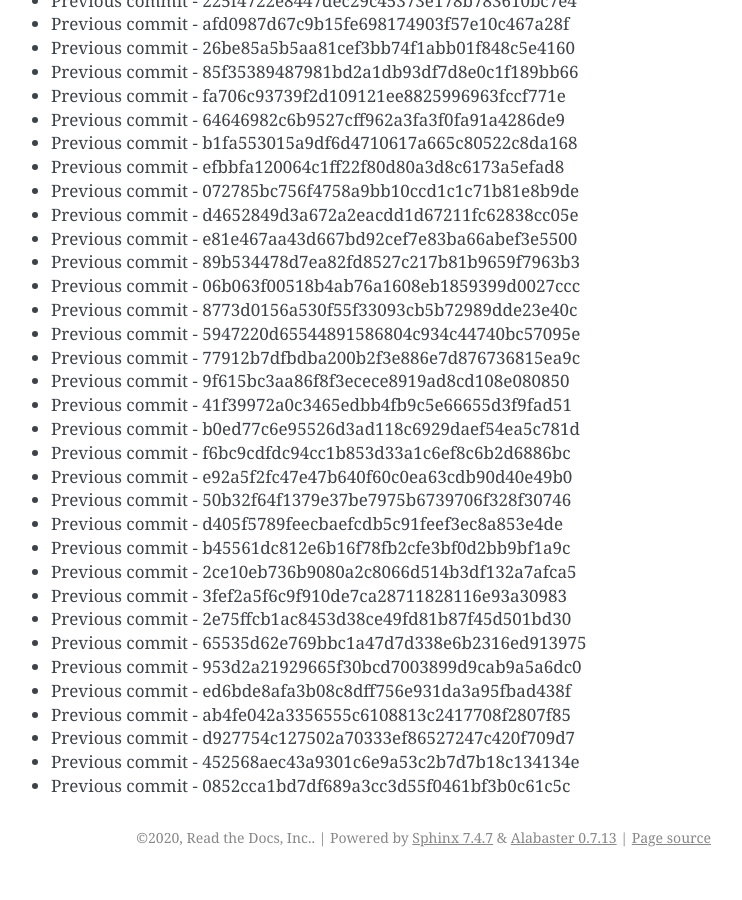
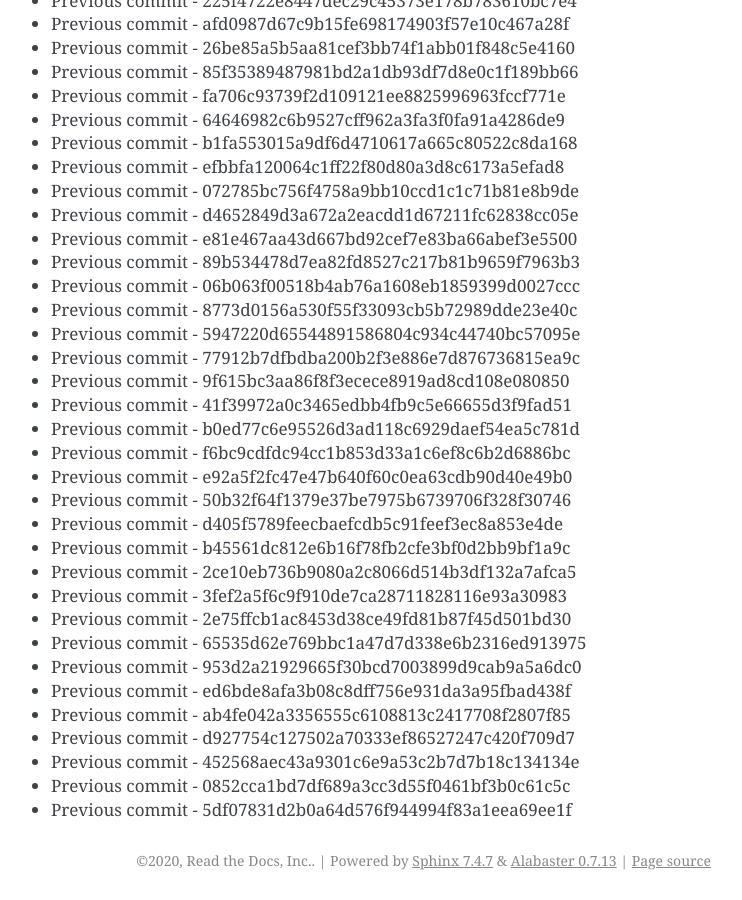
Before and after one commit to readthedocs/rtd-git-stresstest, a Sphinx documentation site: the page built from docs/updates.rst, in a window 1280 px wide and 900 px high, scrolled down 21501 px. Shown: the whole window, without its empty margins (399-1141 px from the left). Built offline with Sphinx 7.4.7, drawn with Linux system fonts in a browser that asks for light colours; before the commit the page ends 22378 px from its top, so only the background shows below that.

Commit message:
Generating commit from previous: 5df07831d2b0a64d576f944994f83a1eea69ee1f

```diff
--- a/docs/updates.rst
+++ b/docs/updates.rst
@@ -935,3 +935,4 @@ It can be tested for any performance characteristics.
 * Previous commit - d927754c127502a70333ef86527247c420f709d7
 * Previous commit - 452568aec43a9301c6e9a53c2b7d7b18c134134e
 * Previous commit - 0852cca1bd7df689a3cc3d55f0461bf3b0c61c5c
+* Previous commit - 5df07831d2b0a64d576f944994f83a1eea69ee1f
```
